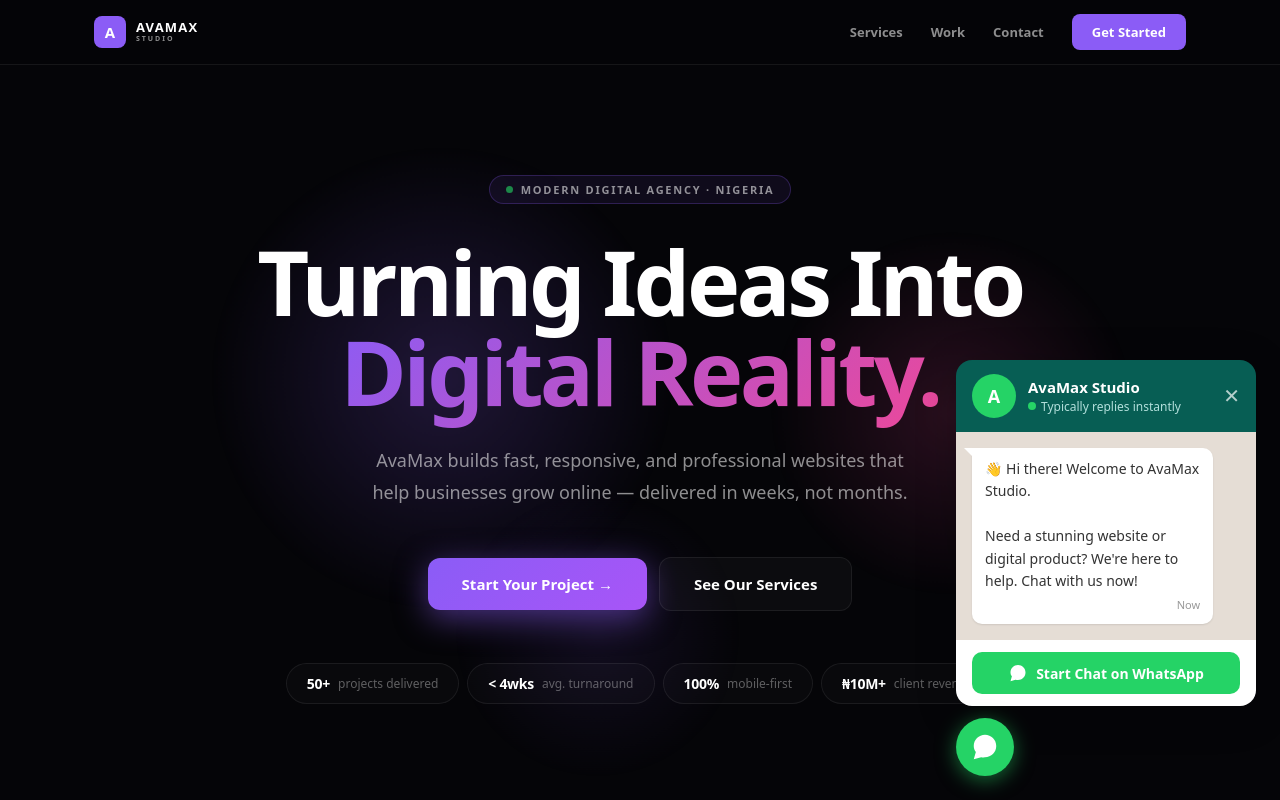
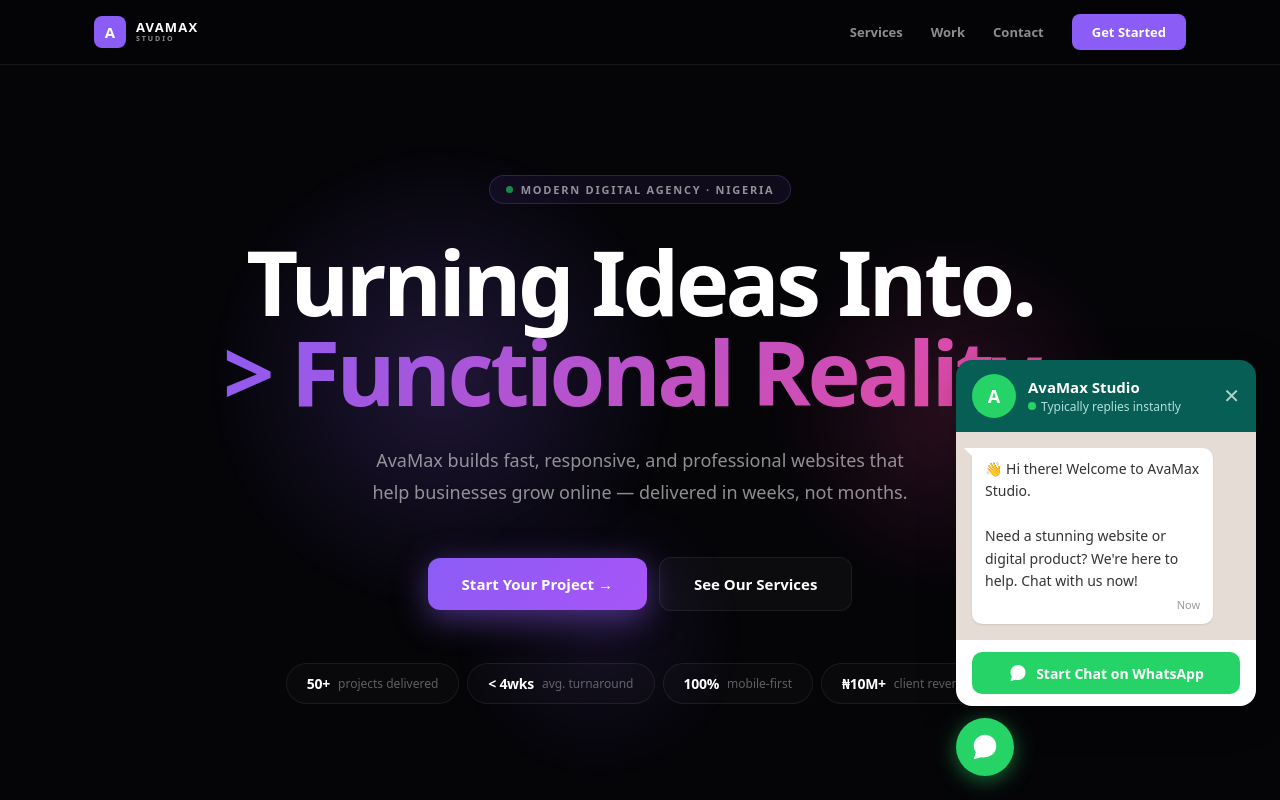
Before and after one commit to bigdev-x/ava2, a React (Vite) app: page / in a window 1280 px wide. Shown: the top 800 px of the page. Built offline with nearby package versions, Linux system fonts and the light colour scheme; a web font is replaced by a local one.

Commit message:
Update HEADLINE text in Hero component

```diff
--- a/src/components/Hero.jsx
+++ b/src/components/Hero.jsx
@@ -3,7 +3,7 @@
 
 // ── Edit hero text here ──
 const BADGE    = 'MODERN DIGITAL AGENCY · NIGERIA'
-const HEADLINE = ['Turning Ideas Into', 'Digital Reality.']
+const HEADLINE = ['Turning Ideas Into.', '> Functional Reality.']
 const SUBTITLE = 'AvaMax builds fast, responsive, and professional websites that help businesses grow online — delivered in weeks, not months.'
 const CTA_PRIMARY   = 'Start Your Project →'
 const CTA_SECONDARY = 'See Our Services'
```
